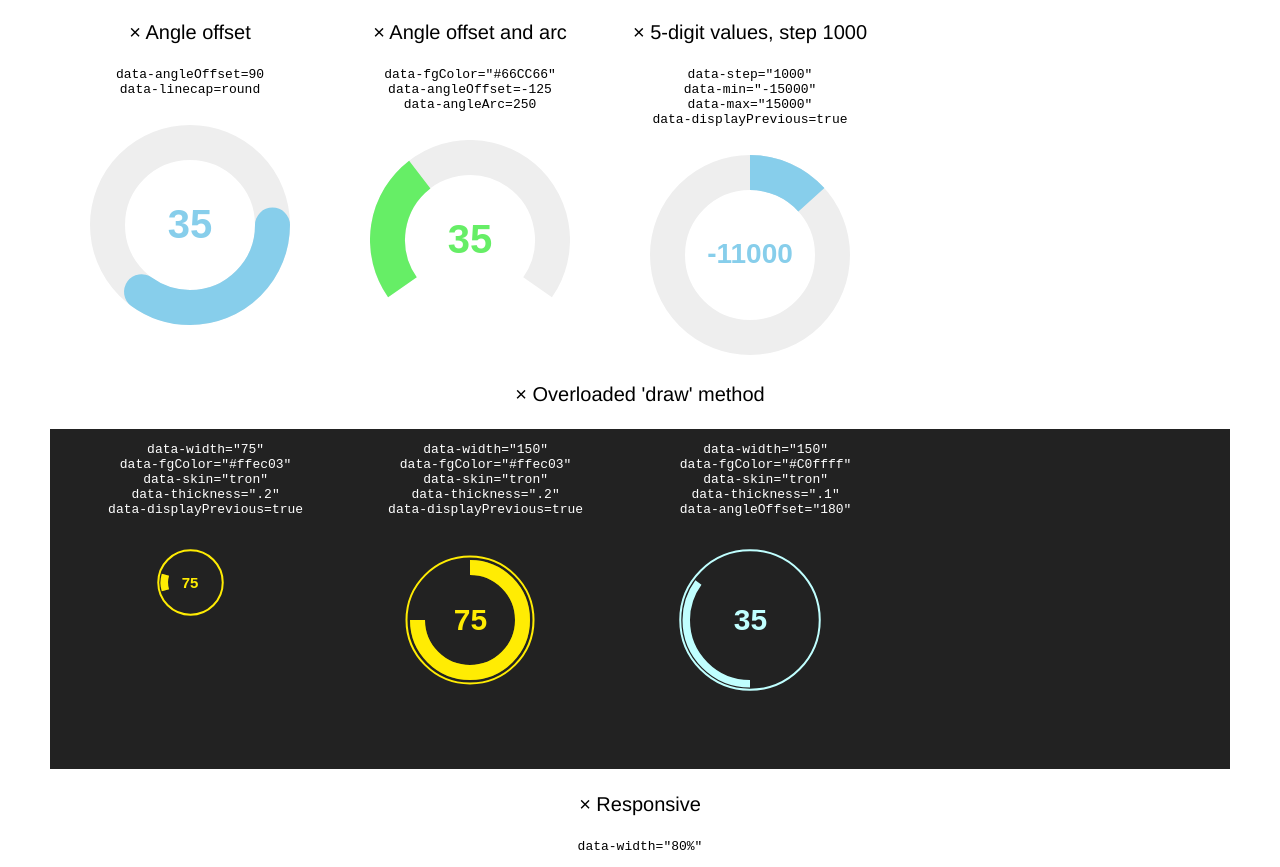
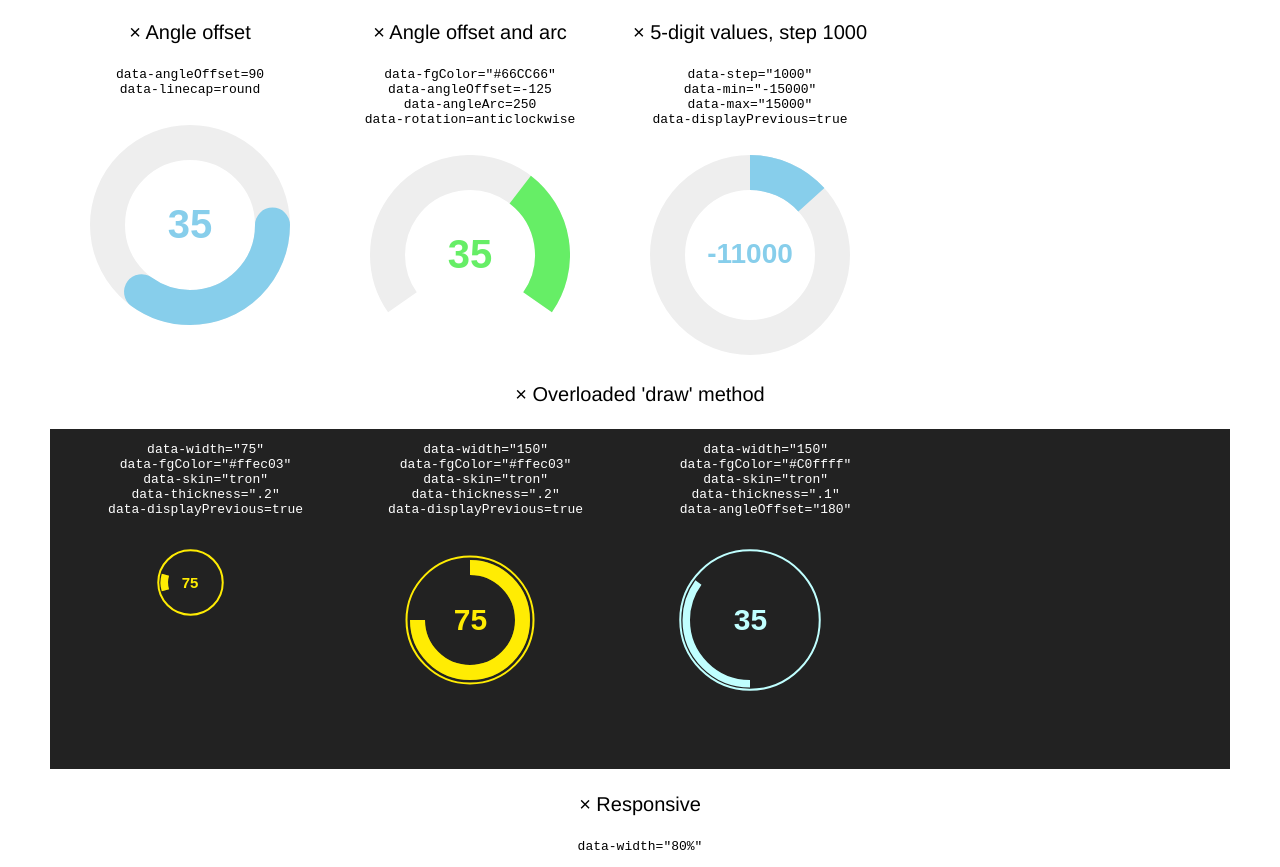
Before and after one commit to aterrien/jQuery-Knob, a website: page index.html in a window 1280 px wide. Shown: the part 897-1764 px from the top of the page. Drawn offline with nearby package versions, Linux system fonts and the light colour scheme.

Commit message:
Add an example of the rotation option

```diff
--- a/index.html
+++ b/index.html
@@ -148,8 +148,9 @@ data-linecap=round
 data-fgColor="#66CC66"
 data-angleOffset=-125
 data-angleArc=250
+data-rotation=anticlockwise
             </pre>
-            <input class="knob" data-angleOffset=-125 data-angleArc=250 data-fgColor="#66EE66" value="35">
+            <input class="knob" data-angleOffset=-125 data-angleArc=250 data-fgColor="#66EE66" data-rotation="anticlockwise" value="35">
         </div>
         <div class="demo" >
             <p>&#215; 5-digit values, step 1000</p>
```
